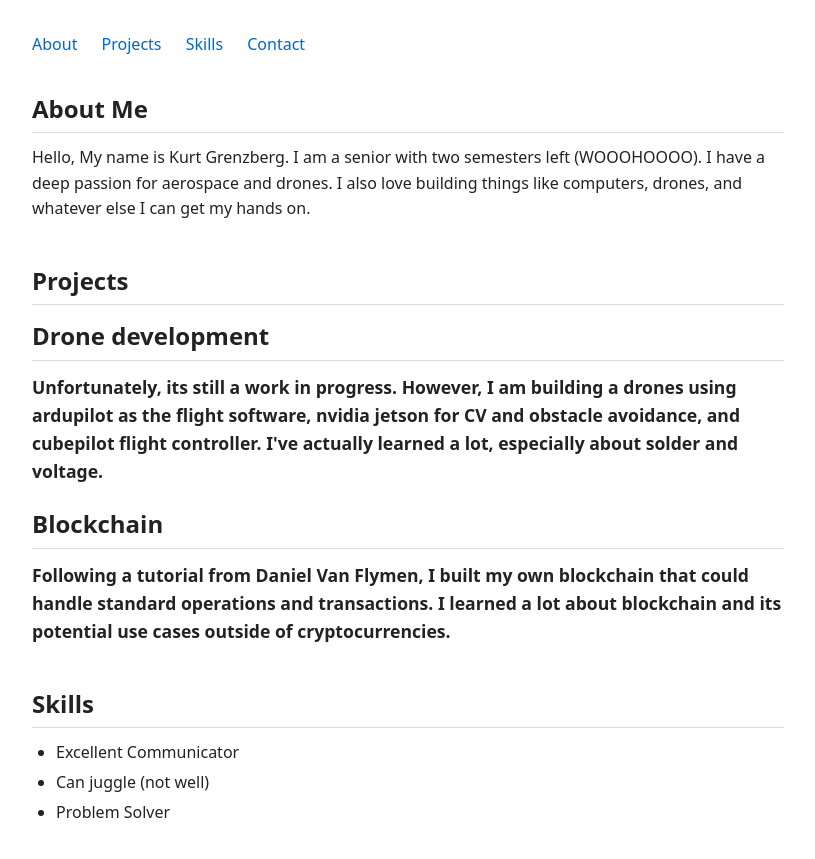
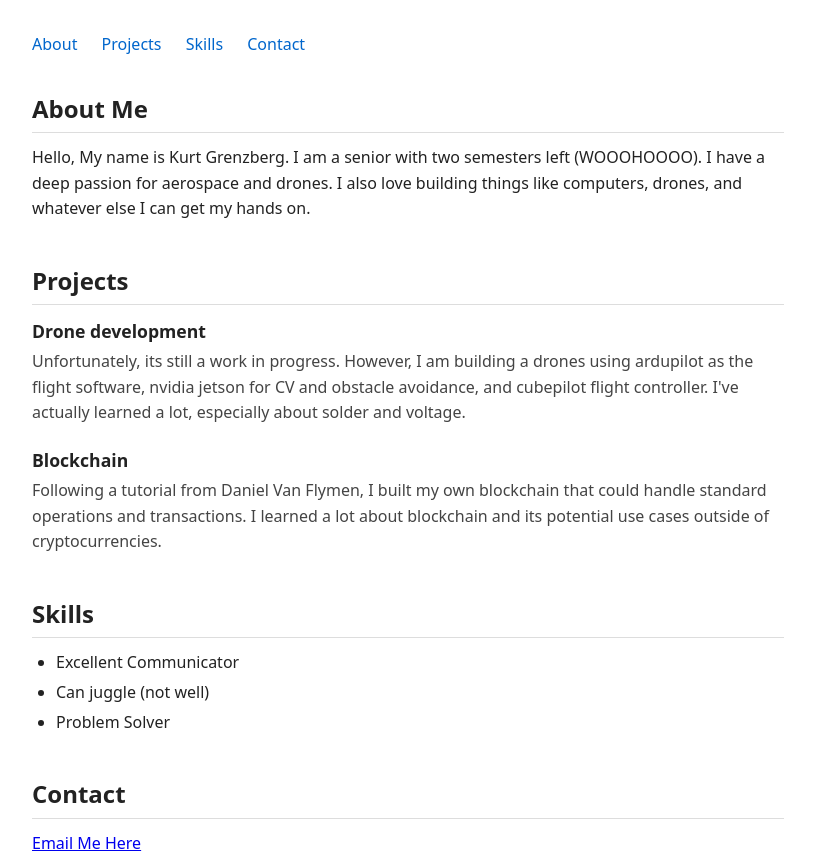
Before and after one commit to KurtGrenzberg/pitt-se-portfolio, a plain HTML site: page index.html in a window 1280 px wide. Shown: the top 859 px of the page, without its empty margins (232-1047 px from the left). Drawn offline with Linux system fonts and the light colour scheme.

Commit message:
Fixed project issues

```diff
--- a/index.html
+++ b/index.html
@@ -31,19 +31,19 @@
     <section id="projects">
       <h2>Projects</h2>
       <div class="project">
-        <h2>Drone development</h2>
-        <h3> Unfortunately, its still a work in progress. However, I am building a drones
+        <h3>Drone development</h3>
+        <p> Unfortunately, its still a work in progress. However, I am building a drones
           using ardupilot as the flight software, nvidia jetson for CV and obstacle avoidance,
           and cubepilot flight controller. I've actually learned a lot, especially about solder and voltage.
-        </h3>
+        </p>
       </div>
 
       <div class="project">
-        <h2>Blockchain</h2>
-        <h3> Following a tutorial from Daniel Van Flymen, I built my own blockchain that could handle standard
+        <h3>Blockchain</h3>
+        <p> Following a tutorial from Daniel Van Flymen, I built my own blockchain that could handle standard
           operations
           and transactions. I learned a lot about blockchain and its potential use cases outside of cryptocurrencies.
-        </h3>
+        </p>
       </div>
     </section>
 
```
